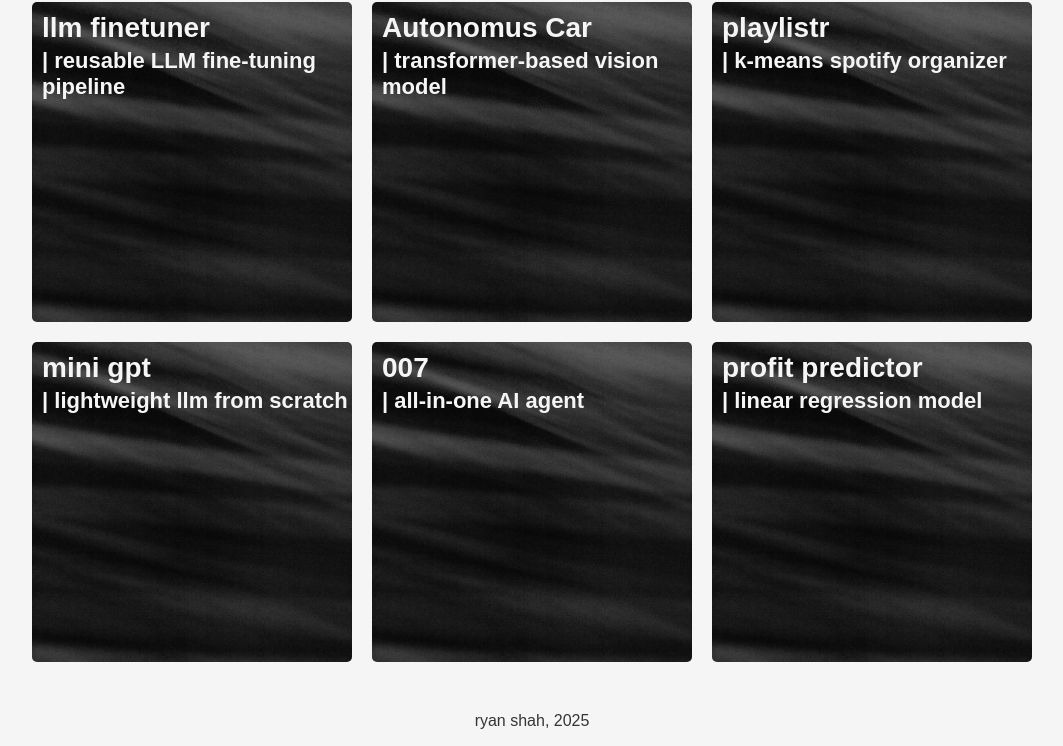
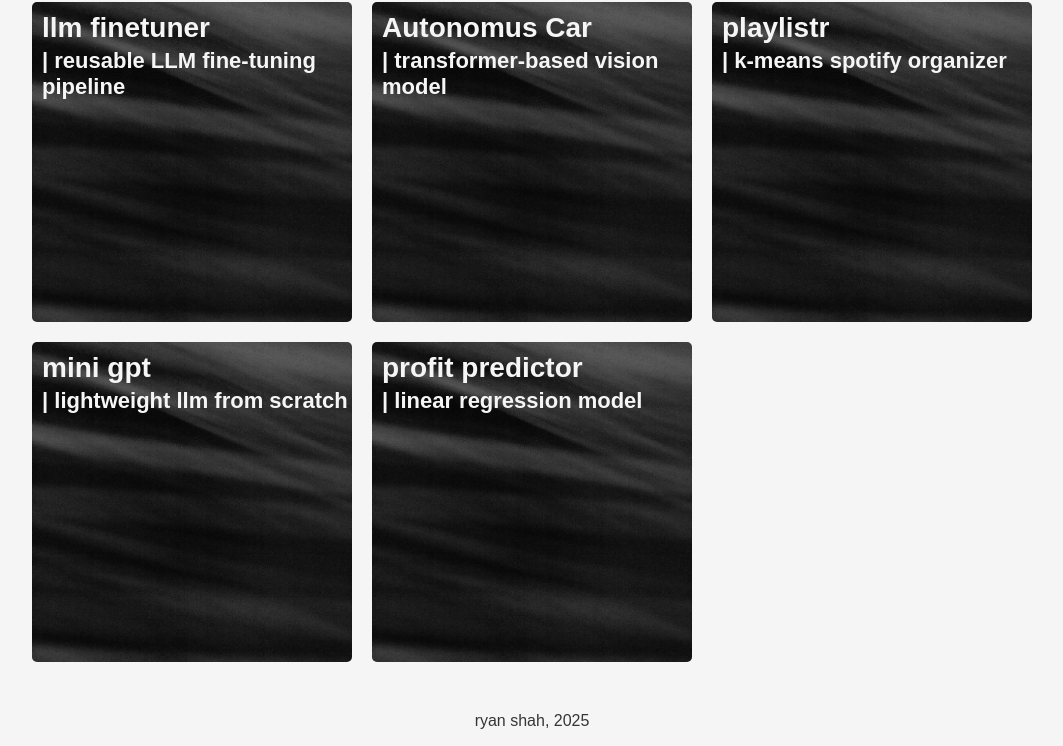
Before and after one commit to ryanxshah/ryanxshah.github.io, a plain HTML site: page index.html in a window 1280 px wide. Shown: the part 397-1143 px from the top of the page, without its empty margins (108-1171 px from the left). Drawn offline with Linux system fonts and the light colour scheme; a web font is replaced by a local one.

Commit message:
remove agent project

```diff
--- a/index.html
+++ b/index.html
@@ -32,7 +32,7 @@
 
             .projects-grid {
                 display: grid;
-                grid-template-columns: repeat(auto-fit, minmax(250px, 1fr));
+                grid-template-columns: repeat(auto-fit, minmax(250px, 01fr));
                 gap: 20px;
             }
 
@@ -114,10 +114,6 @@
                 background-image: url("assets/img1.jpg");
             }
 
-            .proj6 {
-                background-image: url("assets/img1.jpg");
-            }
-
             .page-footer {
                 margin-top: 50px;
                 text-align: center;
@@ -175,14 +171,7 @@
                         </div>
                     </a>
 
-                    <a href="https://github.com/ryanxshah/agent" class="proj5">
-                        <div class="text-overlay">
-                            <span class="title">007</span>
-                            <span class="subtitle">| all-in-one AI agent</span>
-                        </div>
-                    </a>
-
-                    <a href="https://startupprofitpredictor.streamlit.app/" class="proj6">
+                    <a href="https://startupprofitpredictor.streamlit.app/" class="proj5">
                         <div class="text-overlay">
                             <span class="title">profit predictor</span>
                             <span class="subtitle">| linear regression model</span>
```
